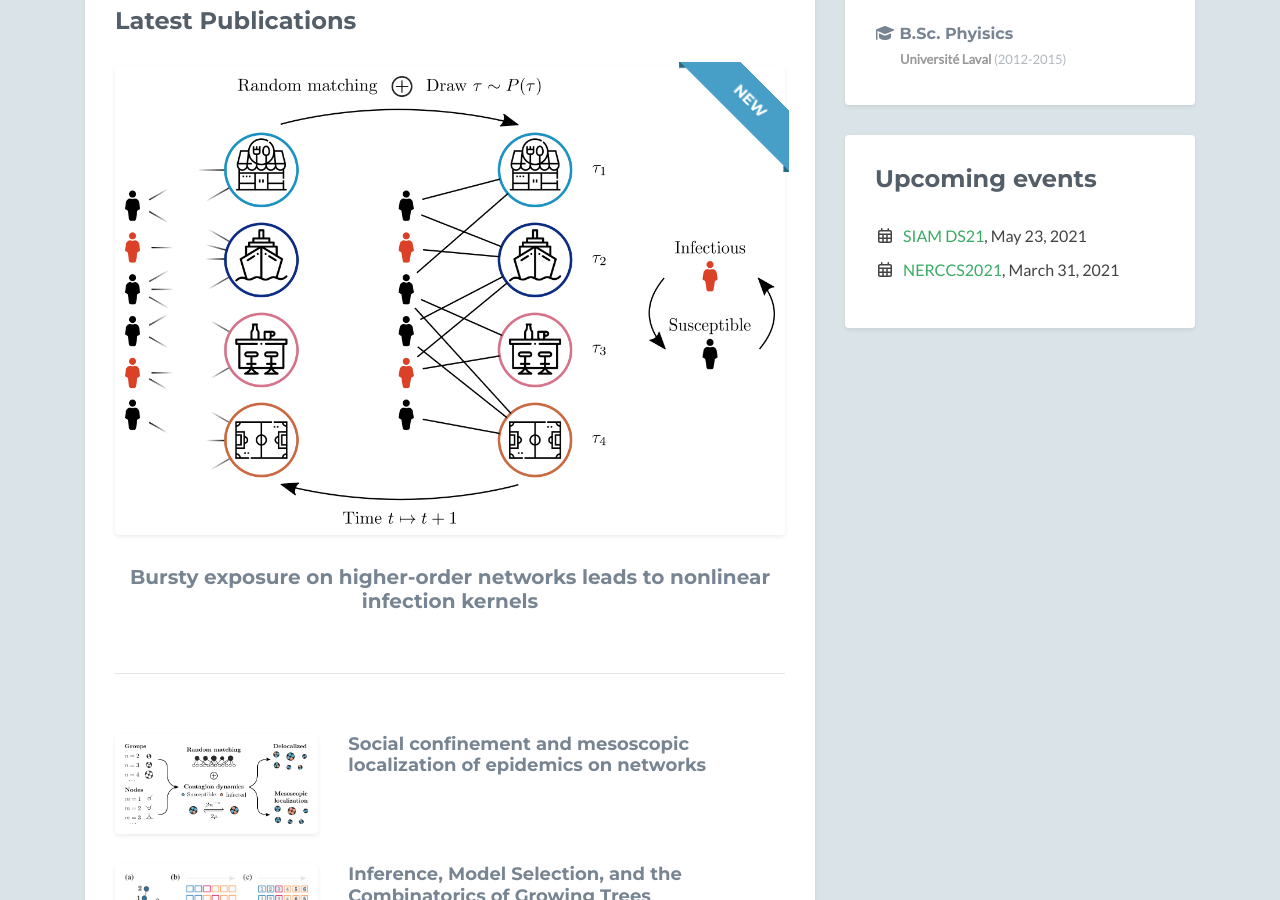
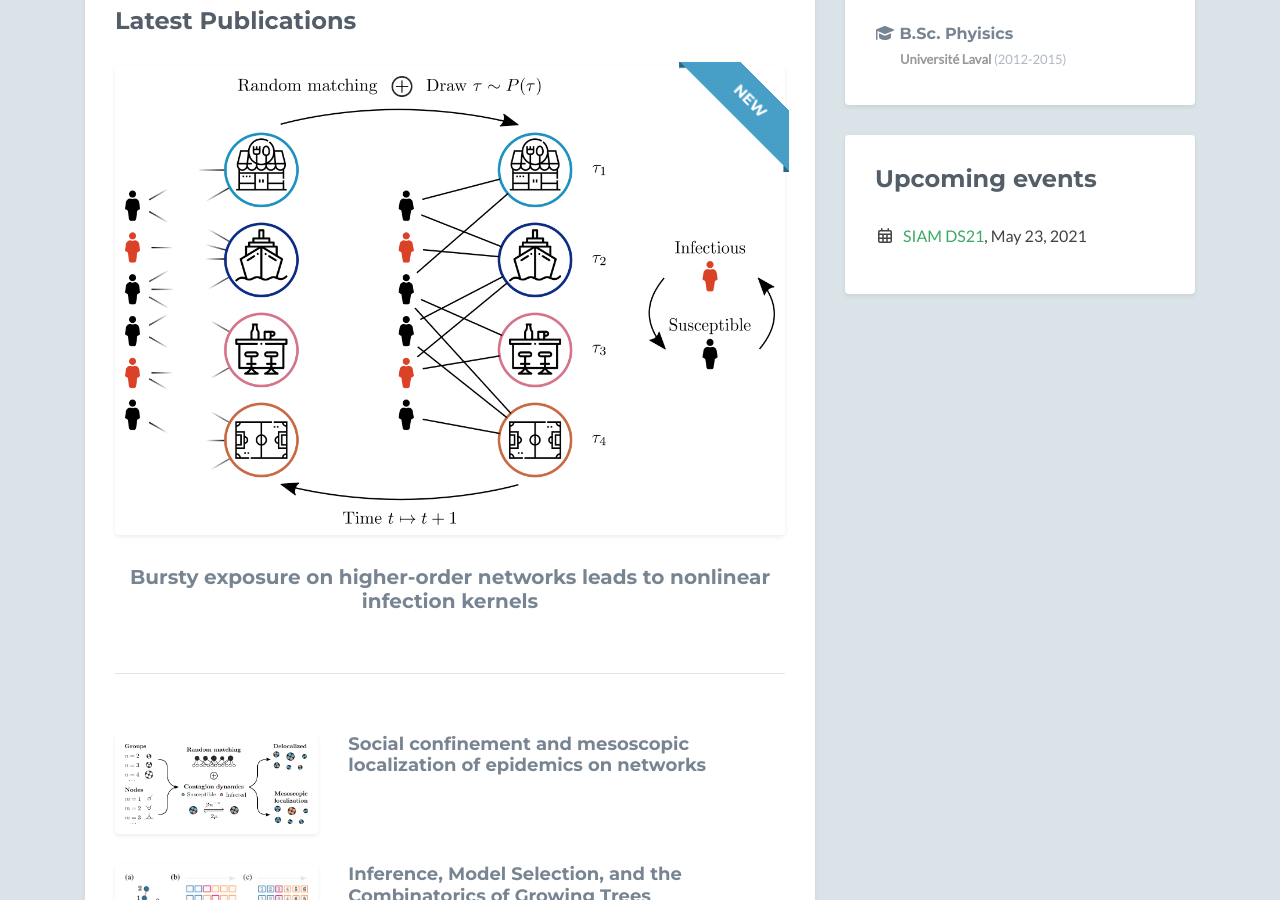
Before and after one commit to gstonge/gstonge.github.io, a Jekyll site: the page built from index.html, in a window 1280 px wide and 900 px high, scrolled down 764 px. Built offline with Jekyll 4.4.1, drawn with Linux system fonts in a browser that asks for light colours; nearby versions of some CDN libraries; library files that are not in the unit come from our copies.

Commit message:
change headline system

```diff
--- a/_data/events.yml
+++ b/_data/events.yml
@@ -1,7 +1,3 @@
 - name: SIAM DS21
   date: "May 23, 2021"
   url: "https://www.siam.org/conferences/cm/conference/ds21"
-
-- name: NERCCS2021
-  date: "March 31, 2021"
-  url: "https://nerccs2021.github.io"
--- a/index.html
+++ b/index.html
@@ -21,37 +21,29 @@
                 <div class="section-inner shadow-sm rounded">
                     <h2 class="heading">Latest Publications</h2>
                     <div class="content">
-                        {% assign publis = site.data.publications.preprints | concat: site.data.publications.articles %}
+                        {% for headline in site.data.headline.headline %}
                         <div class="item featured text-center">
-                            {% for publi in publis %}
-                                {% if publi.headline %}
-                                    <div class="featured-image has-ribbon">
-                                      <a href="{{publi.url}}" target="_blank"><img class="img-fluid project-image rounded shadow-sm"
-                                        src="{{publi.image}}" alt="{{publi.title}}" /></a>
-                                        <div class="ribbon">
-                                            <div class="text">New</div>
-                                        </div>
-                                    </div>
-
-                                    <h3 class="title mb-3"><a href="{{publi.url}}" target="_blank">{{publi.title}}</a></h3>
-                                {% endif %}
-                            {% endfor %}
+                            <div class="featured-image has-ribbon">
+                              <a href="{{headline.url}}" target="_blank"><img class="img-fluid project-image rounded shadow-sm"
+                                src="{{headline.image}}" alt="{{headline.title}}" /></a>
+                                <div class="ribbon">
+                                    <div class="text">New</div>
+                                </div>
+                            </div>
+                            <h3 class="title mb-3"><a href="{{headline.url}}" target="_blank">{{headline.title}}</a></h3>
                         </div><!--//item-->
-
+                        {% endfor %}
                         <hr class="divider" />
 
-                        {% for publi in publis %}
-                            {% if publi.sub-headline %}
-
+                        {% for subheadline in site.data.headline.subheadline %}
                             <div class="item row">
-                                <a class="col-md-4 col-12" href="{{publi.url}}" target="_blank">
-                                <img class="img-fluid project-image rounded shadow-sm" src="{{publi.image}}" alt="{{publi.title}}" />
+                                <a class="col-md-4 col-12" href="{{subheadline.url}}" target="_blank">
+                                <img class="img-fluid project-image rounded shadow-sm" src="{{subheadline.image}}" alt="{{subheadline.title}}" />
                                 </a>
                                 <div class="desc col-md-8 col-12">
-                                    <h3 class="title"><a href="{{publi.url}}" target="_blank">{{publi.title}}</a></h3>
+                                    <h3 class="title"><a href="{{subheadline.url}}" target="_blank">{{subheadline.title}}</a></h3>
                                 </div><!--//desc-->
                             </div><!--//item-->
-                            {% endif %}
                         {% endfor %}
                     </div><!--//content-->
                 </div><!--//section-inner-->
```
Also changed, not shown: _data/headline.yml (added, +14 -0 lines), _data/publications.yml (+0 -9 lines).
